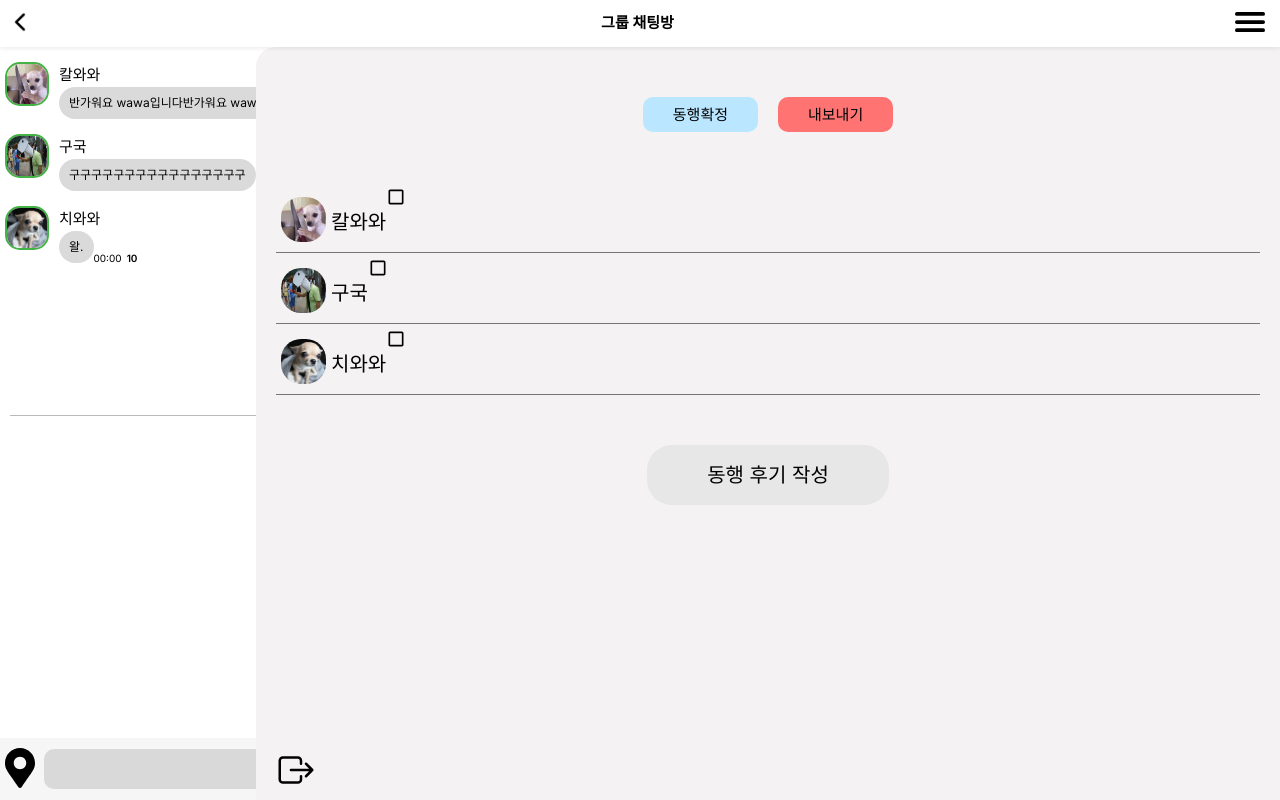
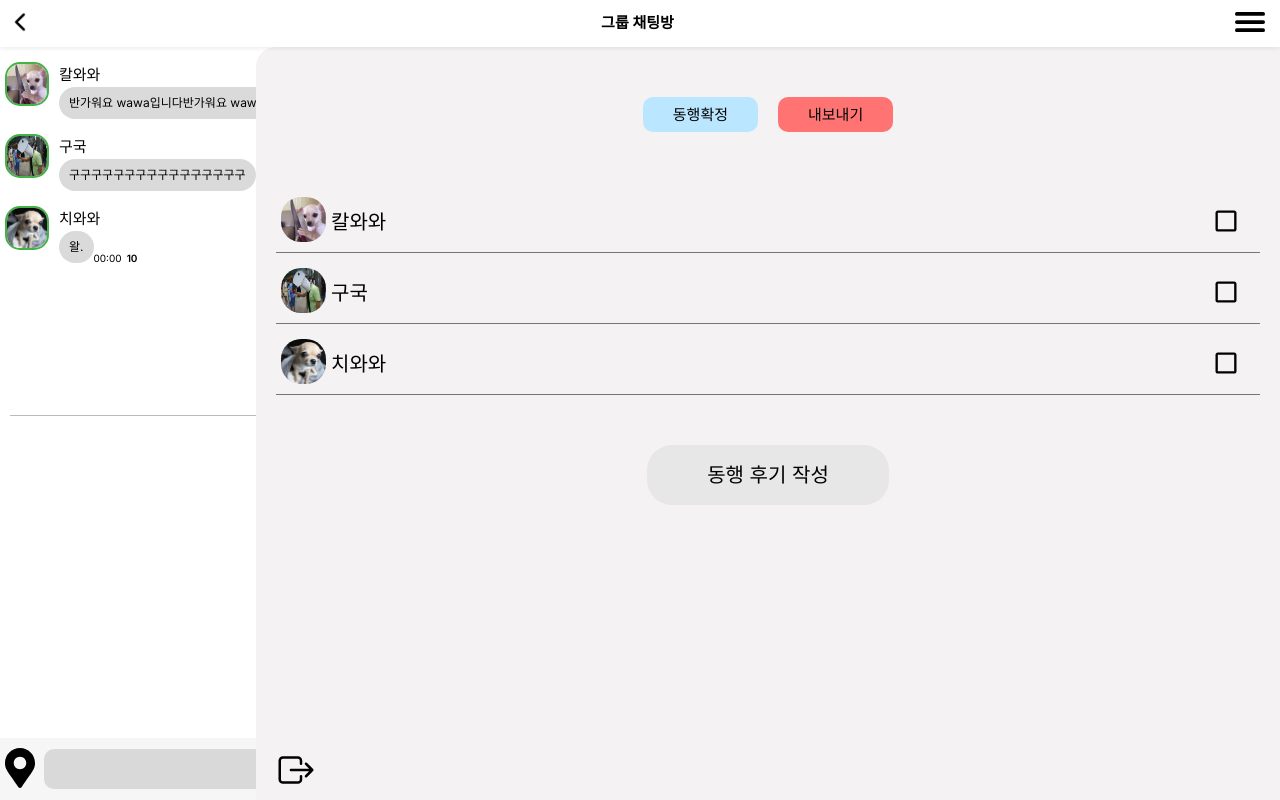
Before and after one commit to MZ-PEOPLE/Tripbuddy-project, a Next.js app: page /chat/chatroom in a window 1280 px wide. Both pictures are taken after a click on the icon 1250 px from the left and 21 px from the top of the page. Built offline with nearby package versions, Linux system fonts and the light colour scheme.

Commit message:
design:체크박스 간격 조정

```diff
--- a/components/chatroom/menu/CheckBox.module.css
+++ b/components/chatroom/menu/CheckBox.module.css
@@ -1,5 +1,8 @@
 .checkBox {
-    font-size: 20px;
+    font-size: 28px;
+    right: 0;
+    position: fixed;
+    margin: 20px 40px 0px 0px;
 
 
 }
```
